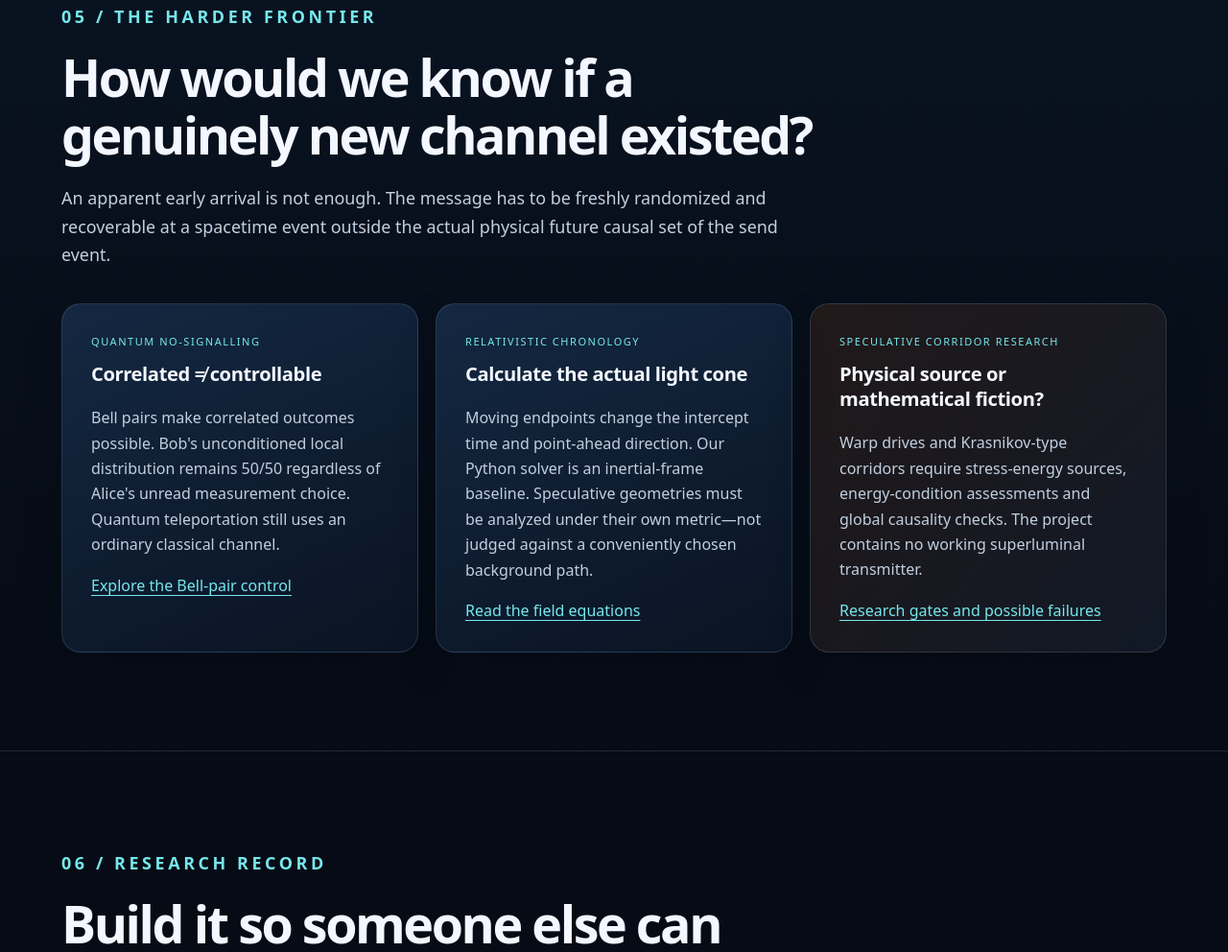
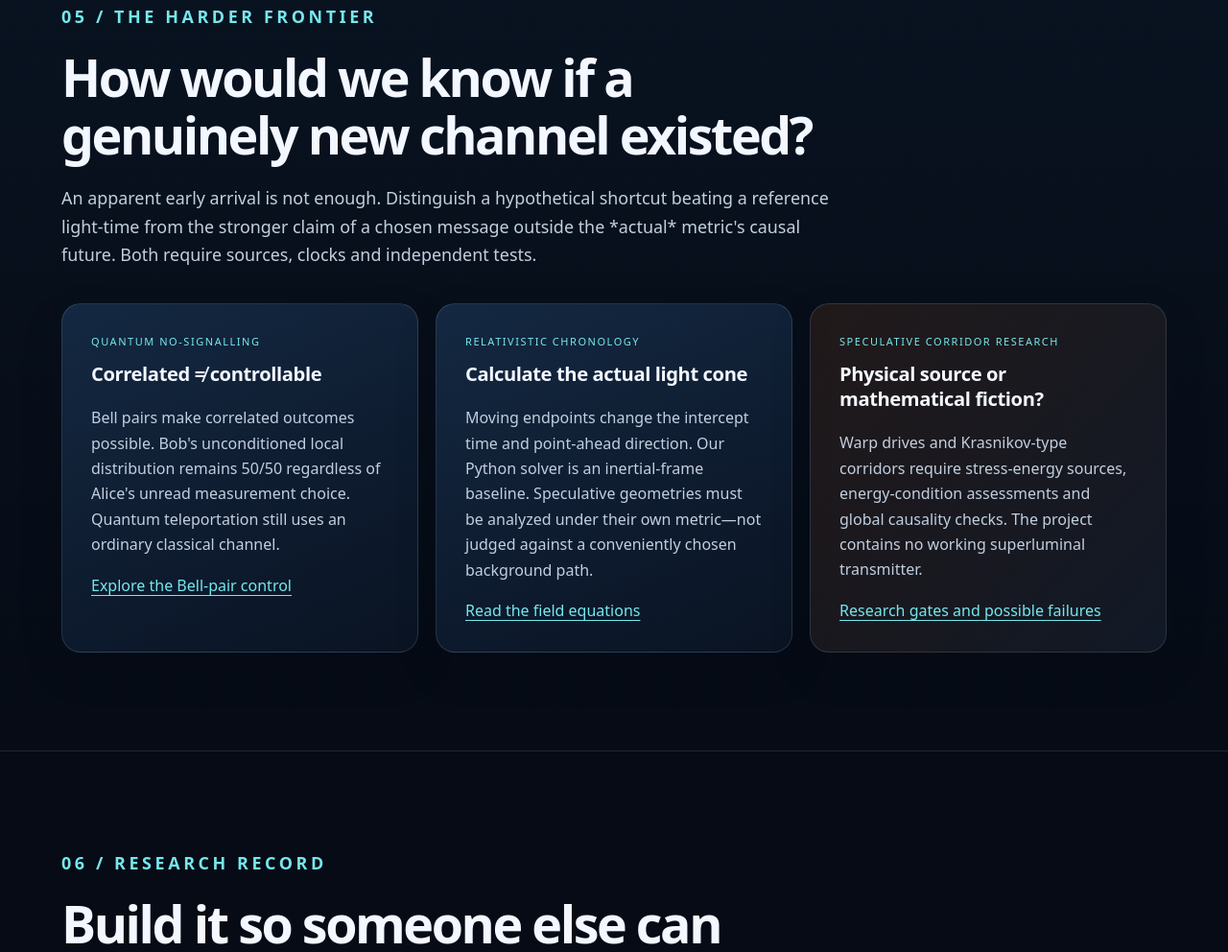
Before and after one commit to Biswajit1999/Interstellar-Link-Lab, a plain HTML site: page docs/index.html in a window 1280 px wide. Shown: the part 6144-7136 px from the top of the page at 96% size. Drawn offline with Linux system fonts and the light colour scheme.

Commit message:
Clarify reference-path shortcuts versus physical causal violations

```diff
--- a/docs/index.html
+++ b/docs/index.html
@@ -152,7 +152,7 @@
   </div>
  </section>
  <section class="section inner section-alt" id="physics">
-  <div class="section-heading reveal"><p class="eyebrow">05 / The harder frontier</p><h2>How would we know if a genuinely new channel existed?</h2><p>An apparent early arrival is not enough. The message has to be freshly randomized and recoverable at a spacetime event outside the actual physical future causal set of the send event.</p></div>
+  <div class="section-heading reveal"><p class="eyebrow">05 / The harder frontier</p><h2>How would we know if a genuinely new channel existed?</h2><p>An apparent early arrival is not enough. Distinguish a hypothetical shortcut beating a reference light-time from the stronger claim of a chosen message outside the *actual* metric's causal future. Both require sources, clocks and independent tests.</p></div>
   <div class="research-path">
    <article class="panel reveal"><p class="field">Quantum no-signalling</p><h3>Correlated ≠ controllable</h3><p>Bell pairs make correlated outcomes possible. Bob's unconditioned local distribution remains 50/50 regardless of Alice's unread measurement choice. Quantum teleportation still uses an ordinary classical channel.</p><a class="readmore" href="no-signalling.html">Explore the Bell-pair control</a></article>
    <article class="panel reveal"><p class="field">Relativistic chronology</p><h3>Calculate the actual light cone</h3><p>Moving endpoints change the intercept time and point-ahead direction. Our Python solver is an inertial-frame baseline. Speculative geometries must be analyzed under their own metric—not judged against a conveniently chosen background path.</p><a class="readmore" href="report.html#geometry">Read the field equations</a></article>
```
